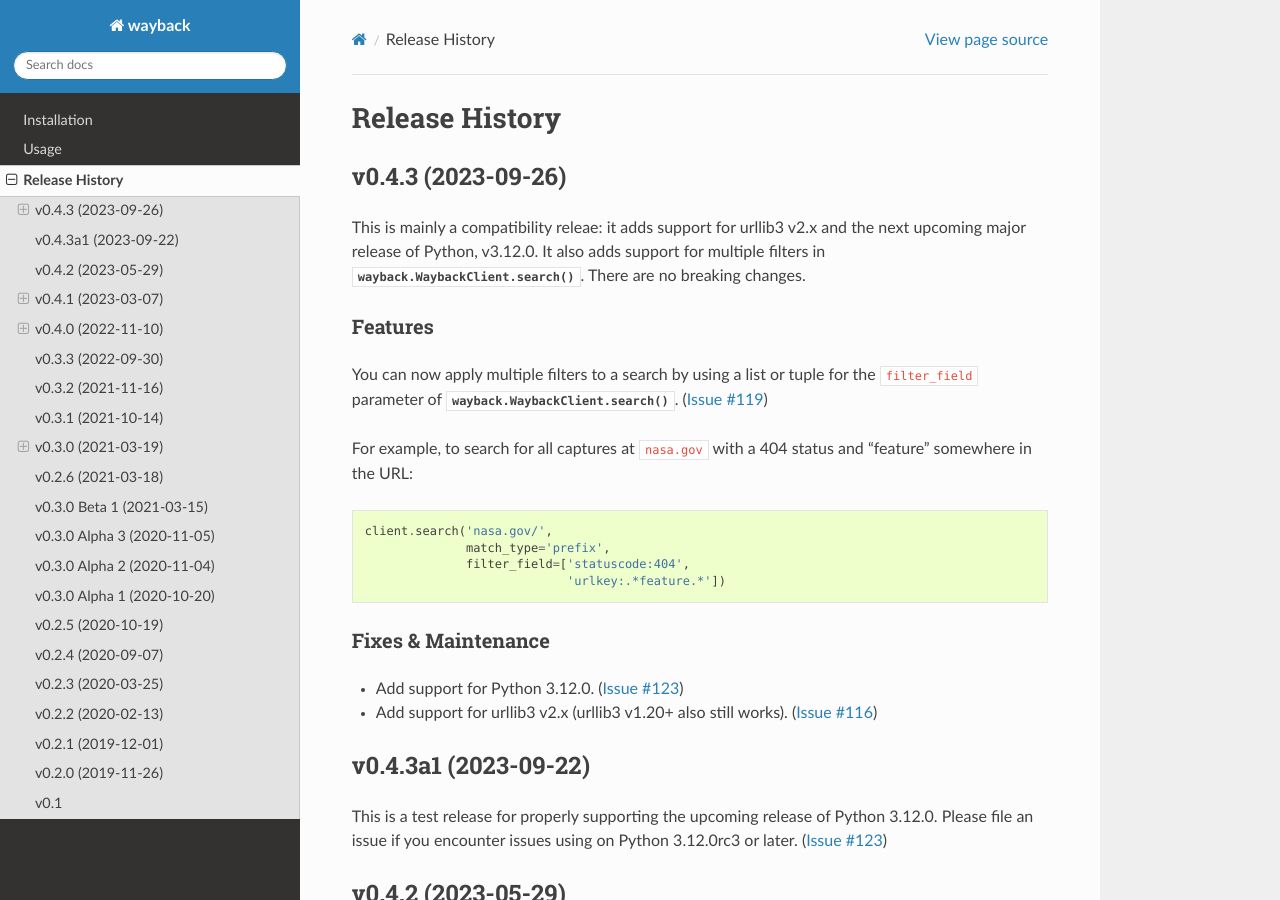
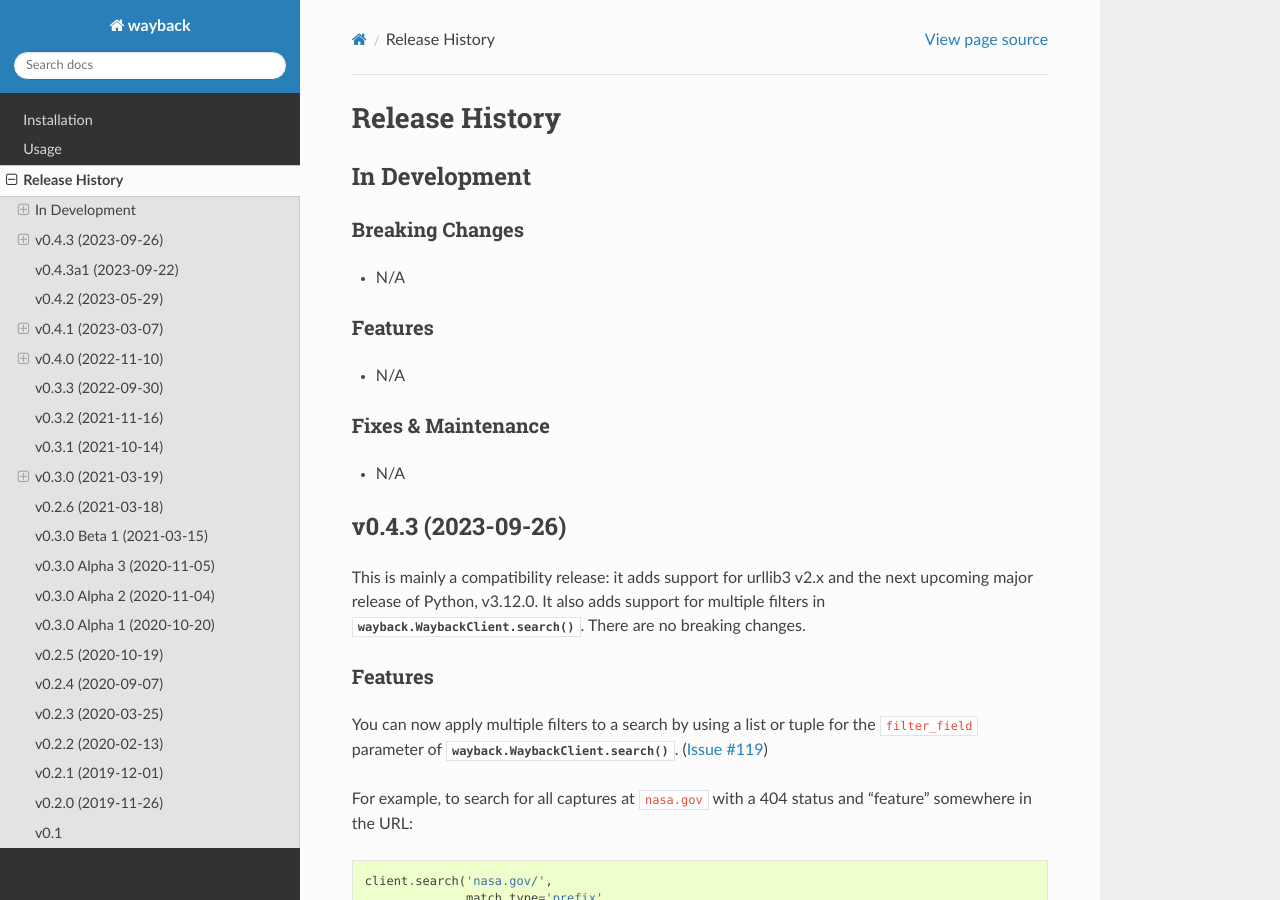
Before and after one commit to edgi-govdata-archiving/wayback, a Sphinx documentation site: the page built from docs/source/release-history.rst, in a window 1280 px wide and 900 px high. Built offline with Sphinx 7.4.7 and the Read the Docs theme 2.0.0, drawn with Linux system fonts in a browser that asks for light colours.

Commit message:
Fix typo in release notes, reset for development

```diff
--- a/docs/source/release-history.rst
+++ b/docs/source/release-history.rst
@@ -2,10 +2,31 @@
 Release History
 ===============
 
+In Development
+--------------
+
+Breaking Changes
+^^^^^^^^^^^^^^^^
+
+- N/A
+
+
+Features
+^^^^^^^^
+
+- N/A
+
+
+Fixes & Maintenance
+^^^^^^^^^^^^^^^^^^^
+
+- N/A
+
+
 v0.4.3 (2023-09-26)
 -------------------
 
-This is mainly a compatibility releae: it adds support for urllib3 v2.x and the next upcoming major release of Python, v3.12.0. It also adds support for multiple filters in :meth:`wayback.WaybackClient.search`. There are no breaking changes.
+This is mainly a compatibility release: it adds support for urllib3 v2.x and the next upcoming major release of Python, v3.12.0. It also adds support for multiple filters in :meth:`wayback.WaybackClient.search`. There are no breaking changes.
 
 
 Features
```
